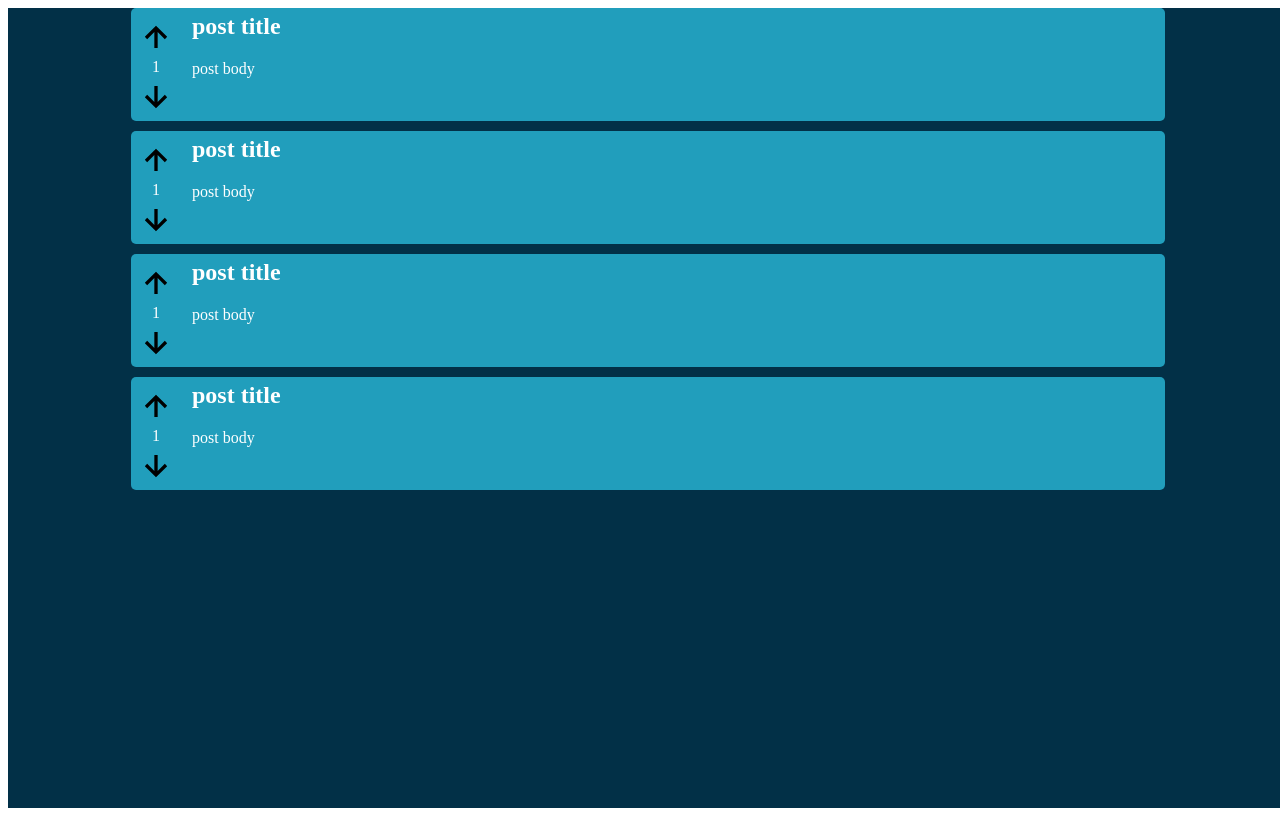
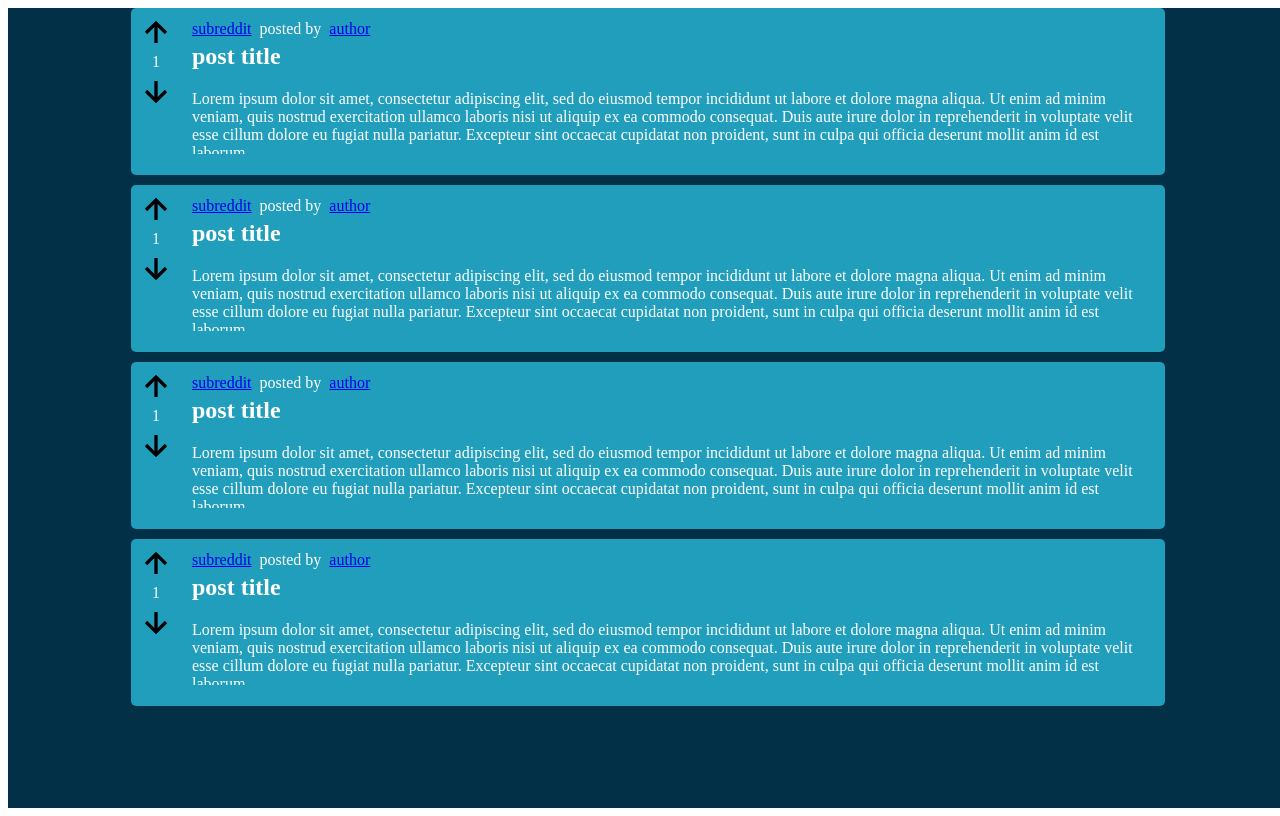
Before and after one commit to Peudey/social-app, a React (Create React App) app in the folder client/: page / in a window 1280 px wide. Built offline with nearby package versions, Linux system fonts and the light colour scheme; the HTML template or start-up script is replaced by a standard one.

Commit message:
added top line to post card

```diff
--- a/client/src/App.tsx
+++ b/client/src/App.tsx
@@ -1,6 +1,6 @@
 import React from 'react';
 import './styles/App.css';
-import Post from './components/post';
+import Post from './components/postCard';
 
 function App() {
   return (
--- a/client/src/components/post.tsx
+++ b/client/src/components/postCard.tsx
@@ -32,7 +32,7 @@
     }
 
     return (
-      <div className="post">
+      <div className="postCard">
         <div className="votes">
             {vote!=="up"?
                 <BiUpArrowAlt className="vote" size={40} onClick={upVoteHandler}/>:
@@ -45,8 +45,13 @@
             }
         </div>
         <div className="postBody">
+            <span className='postTop'>
+                <a href="/">subreddit</a>
+                <p>posted by </p>
+                <a href="/">author</a>
+            </span>
             <h2>post title</h2>
-            <p>post body</p>
+            <p>Lorem ipsum dolor sit amet, consectetur adipiscing elit, sed do eiusmod tempor incididunt ut labore et dolore magna aliqua. Ut enim ad minim veniam, quis nostrud exercitation ullamco laboris nisi ut aliquip ex ea commodo consequat. Duis aute irure dolor in reprehenderit in voluptate velit esse cillum dolore eu fugiat nulla pariatur. Excepteur sint occaecat cupidatat non proident, sunt in culpa qui officia deserunt mollit anim id est laborum.</p>
         </div>
       </div>
     );
--- a/client/src/styles/App.css
+++ b/client/src/styles/App.css
@@ -9,11 +9,11 @@
   width: 100vw;
 }
 
-.post:first-of-type {
+.postCard:first-of-type {
   margin: 0 auto;
 }
 
-.post {
+.postCard {
   display: flex;
   background-color: #219EBC;
   width: 80%;
@@ -24,8 +24,14 @@
   overflow: hidden;
 }
 
-.post h2 {
+.postCard h2 {
   margin-top: 0;
+}
+
+.postBody p {
+  overflow: hidden;
+  text-overflow: clip;
+  max-height: 8ch;
 }
 
 .votes {
@@ -34,7 +40,6 @@
   height: 100%;
   align-items: center;
   margin-right: 1rem;
-  padding-top: 5px;
 }
 
 .votes p {
@@ -52,3 +57,13 @@
 #upVote, #downVote {
   color: white;
 }
+
+.postTop {
+  display: flex;
+  flex-direction: row;
+  padding: 7px 0 5px 0;
+}
+
+.postTop p {
+  margin: 0 .5rem;
+}
```
